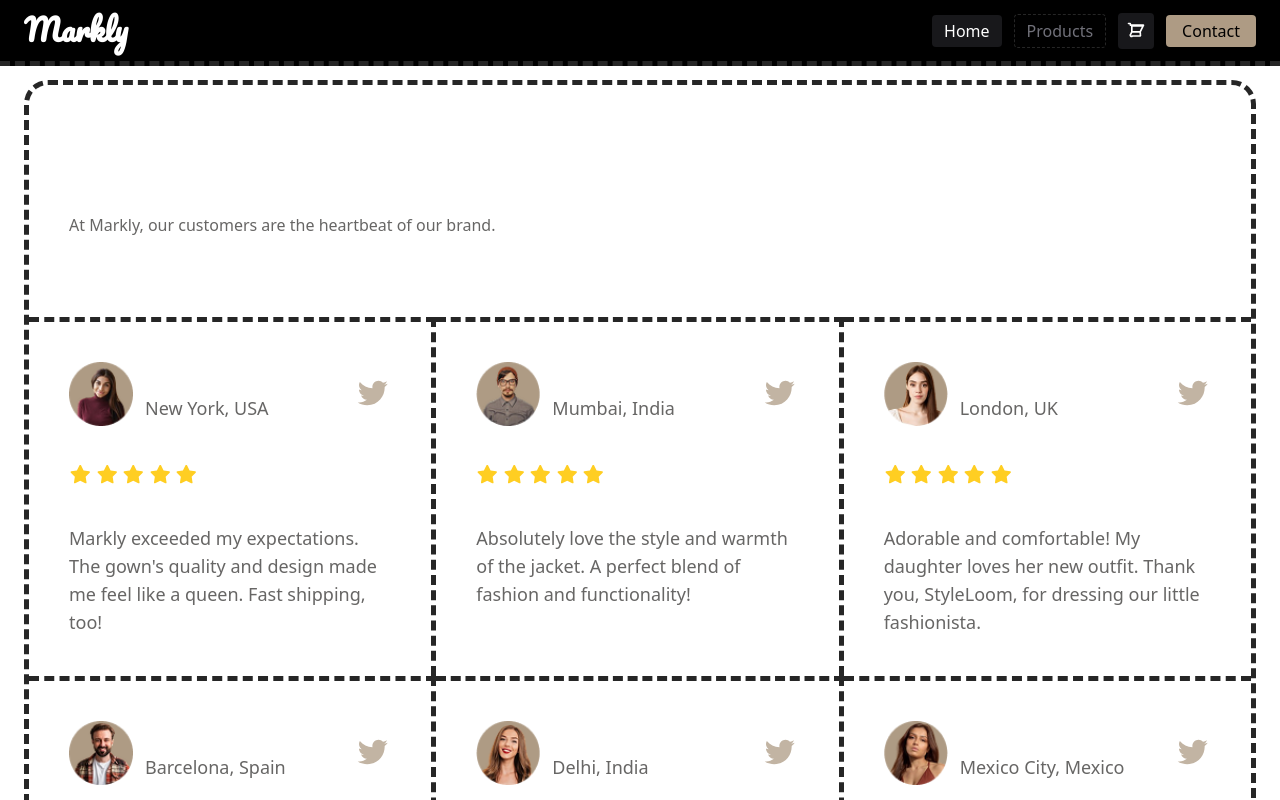
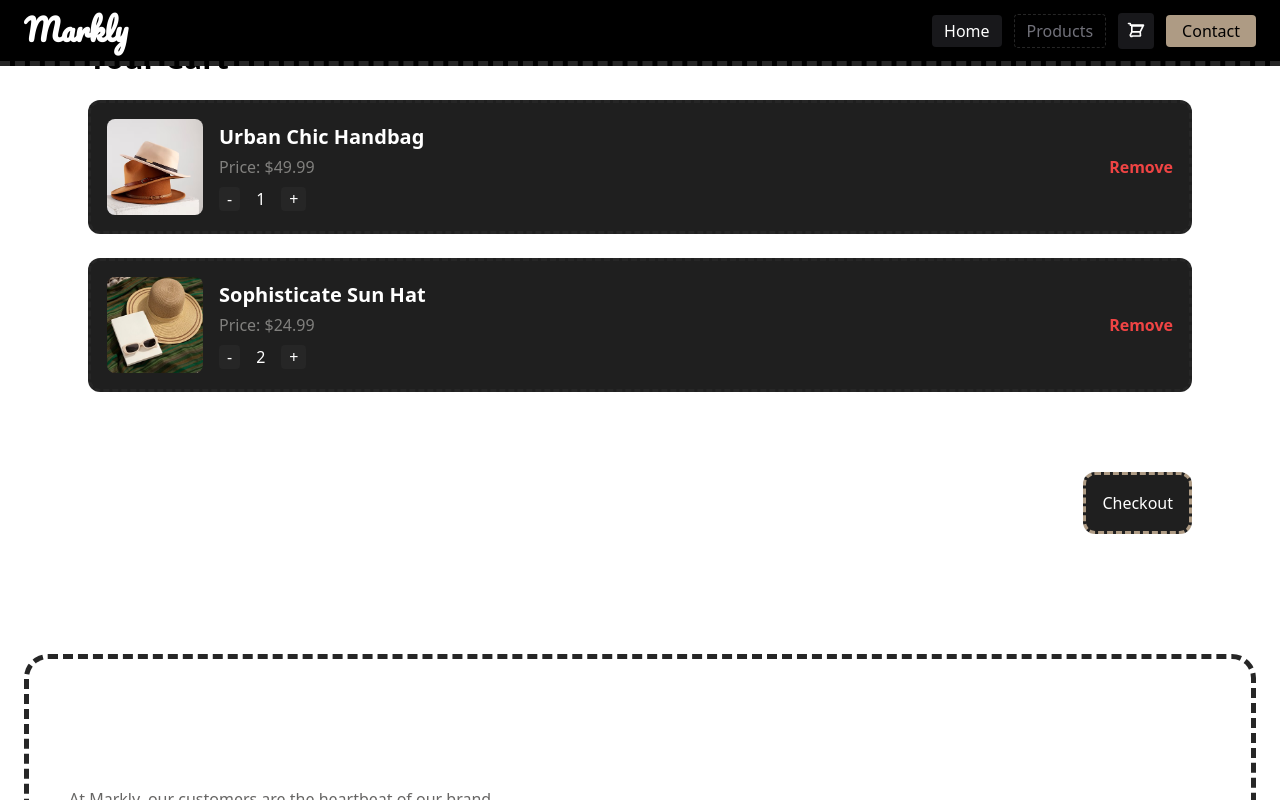
Before and after one commit to Medo971808/Markly, a Nuxt app: page /cart in a window 1280 px wide. Shown: the top 800 px of the page. Built offline with nearby package versions, Linux system fonts and the light colour scheme.

Commit message:
Add Cart

```diff
--- a/app/pages/cart.vue
+++ b/app/pages/cart.vue
@@ -1,3 +1,58 @@
+<script setup lang="ts">
+import { ref } from 'vue'
+const cartItems = ref([
+  { id: 1, name: 'Urban Chic Handbag', price: 49.99, quantity: 1, image: '/images/products/Product7.png' },
+  { id: 2, name: 'Sophisticate Sun Hat', price: 24.99, quantity: 2, image: '/images/products/Product5.png' },
+])
+const totalPrice = computed(() => {
+  return cartItems.value.reduce((sum, item) => sum + item.price * item.quantity, 0).toFixed(2)
+})
+const increase = (item: any) => item.quantity++
+const decrease = (item: any) => {
+  if (item.quantity > 1) item.quantity--
+}
+const removeItem = (id: number) => {
+  cartItems.value = cartItems.value.filter(item => item.id !== id)
+}
+</script>
+
 <template>
+  <section class="px-6 py-10 max-w-6xl mx-auto">
+    <h1 class="text-3xl font-bold mb-6">Your Cart</h1>
 
+    <div v-if="cartItems.length > 0" class="space-y-6">
+      <div
+        v-for="item in cartItems"
+        :key="item.id"
+        class="flex items-center justify-between bg-[#1F1F1F] p-4 rounded-xl border-[3px] border-dashed border-[#262626]"
+      >
+        <img :src="item.image" alt="" class="w-24 h-24 object-cover rounded-lg" />
+        <div class="flex-1 ml-4">
+          <p class="text-xl font-semibold text-white">{{ item.name }}</p>
+          <p class="text-[#81807E] mt-1">Price: ${{ item.price }}</p>
+          <div class="flex items-center mt-2 space-x-2 text-white">
+            <button @click="decrease(item)" class="px-2 bg-[#262626] rounded">-</button>
+            <span class="px-2">{{ item.quantity }}</span>
+            <button @click="increase(item)" class="px-2 bg-[#262626] rounded">+</button>
+          </div>
+        </div>
+        <button @click="removeItem(item.id)" class="text-red-500 font-semibold hover:underline">
+          Remove
+        </button>
+      </div>
+      <div class="flex justify-end mt-6 text-white">
+        <p class="text-2xl font-bold">Total: ${{ totalPrice }}</p>
+      </div>
+      <div class="flex justify-end mt-4">
+        <NuxtLink to="/checkout" class="bg-[#1F1F1F] p-4 rounded-xl border-[3px] border-dashed border-[#AE9B84]
+                text-white font-medium transition-all duration-300
+                hover:bg-[#AE9B84] hover:text-black hover:scale-105 hover:shadow-lg">
+          Checkout
+        </NuxtLink>
+      </div>
+    </div>
+    <div v-else class="text-center text-xl text-[#81807E]">
+      Your cart is empty.
+    </div>
+  </section>
 </template>
```
